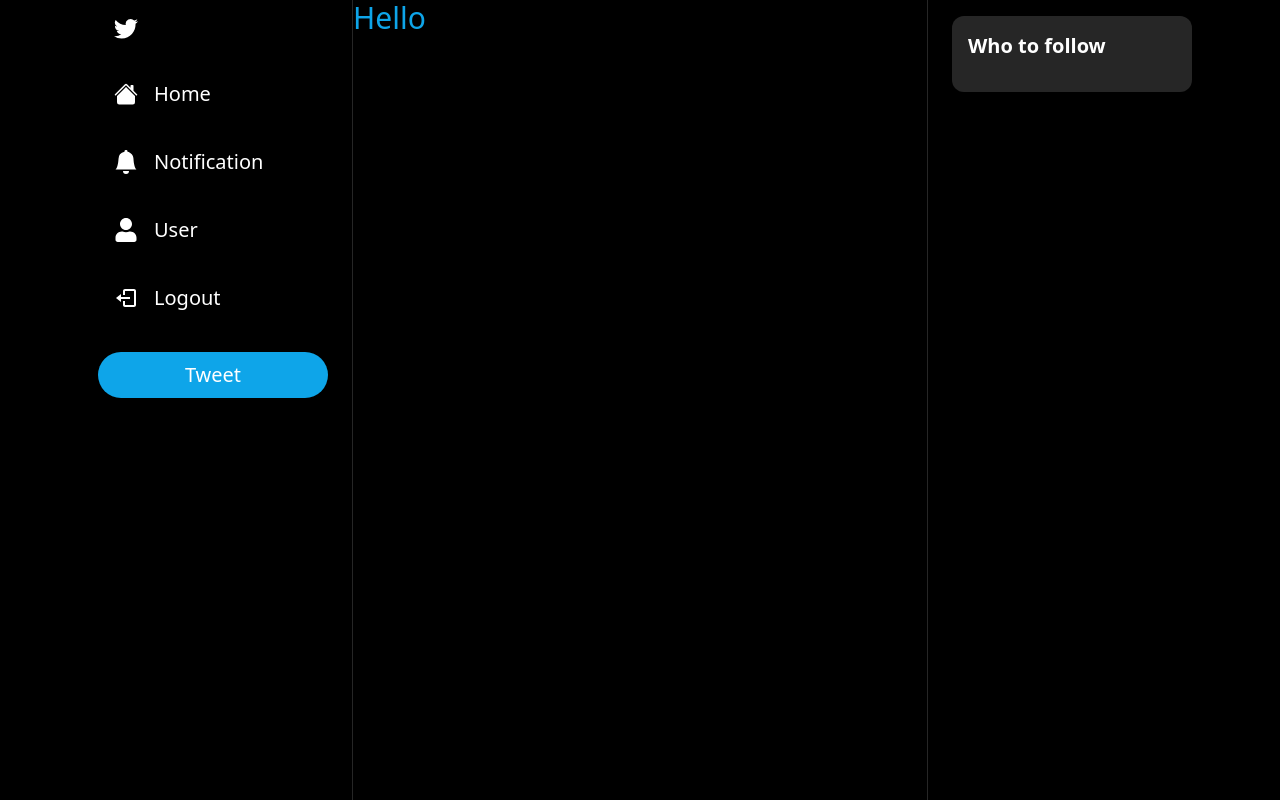
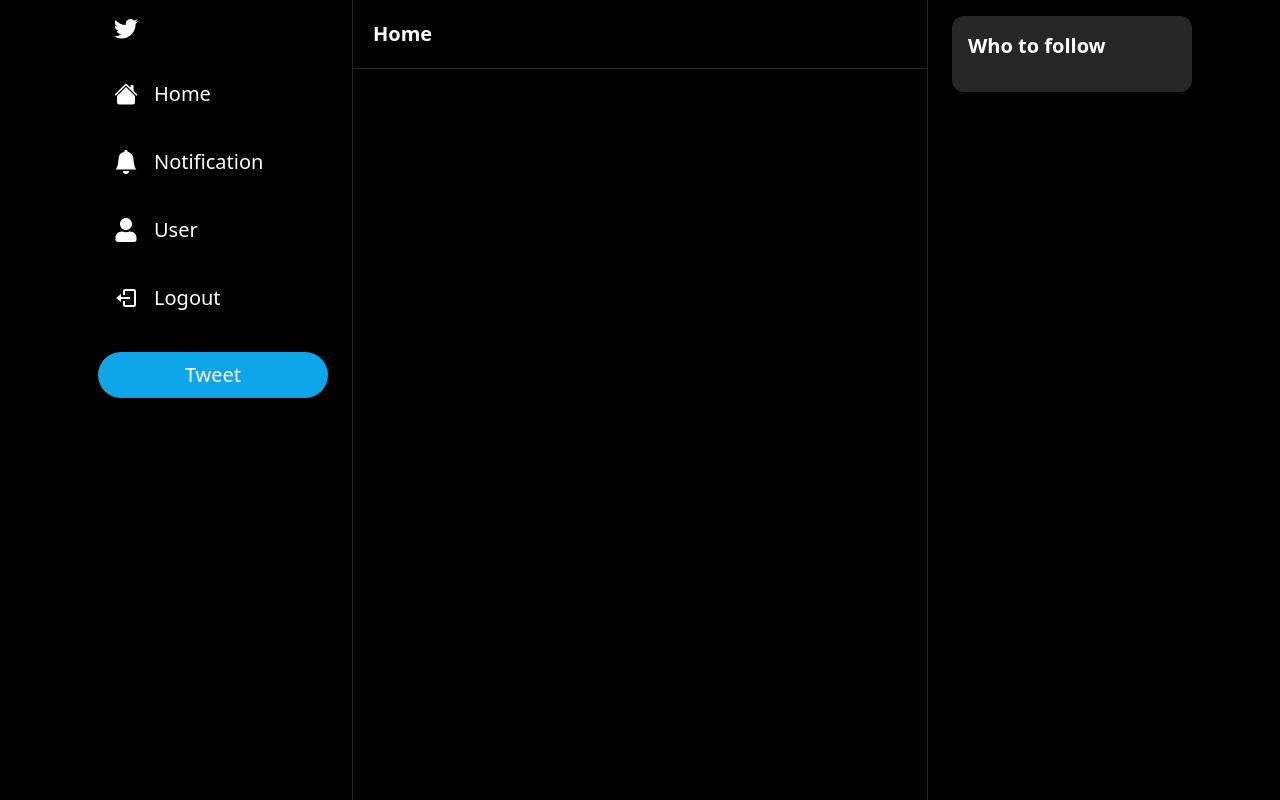
Before and after one commit to AsimKachhap/TwitterClone_V1.0, a Next.js app: page / in a window 1280 px wide. Built offline with nearby package versions, Linux system fonts and the light colour scheme.

Commit message:
layout completed

```diff
--- /dev/null
+++ b/src/components/Header.tsx
@@ -0,0 +1,36 @@
+import { useRouter } from "next/router";
+import { FunctionComponent, useCallback } from "react";
+import { BiArrowBack } from "react-icons/bi";
+
+interface HeaderProps {
+  label: string;
+  showBackArrow?: boolean;
+}
+
+const Header: FunctionComponent<HeaderProps> = ({ label, showBackArrow }) => {
+  const router = useRouter();
+  const handleBack = useCallback(() => {
+    router.back();
+  }, [router]);
+  return (
+    <div className="border-b-[1px] border-neutral-800 p-5 ">
+      <div className="flex flex-row items-center gap-2">
+        {showBackArrow && (
+          <BiArrowBack
+            onClick={handleBack}
+            size={24}
+            color="white"
+            className="
+                      cursor-pointer
+                      hover:opacity-70
+                      transition
+                    "
+          />
+        )}
+        <h1 className="text-white text-xl font-semibold">{label}</h1>
+      </div>
+    </div>
+  );
+};
+
+export default Header;
--- a/src/pages/index.tsx
+++ b/src/pages/index.tsx
@@ -1,3 +1,9 @@
+import Header from "@/components/Header";
+
 export default function Home() {
-  return <div className="text-3xl text-sky-500">Hello</div>;
+  return (
+    <>
+      <Header label="Home" />
+    </>
+  );
 }
```
